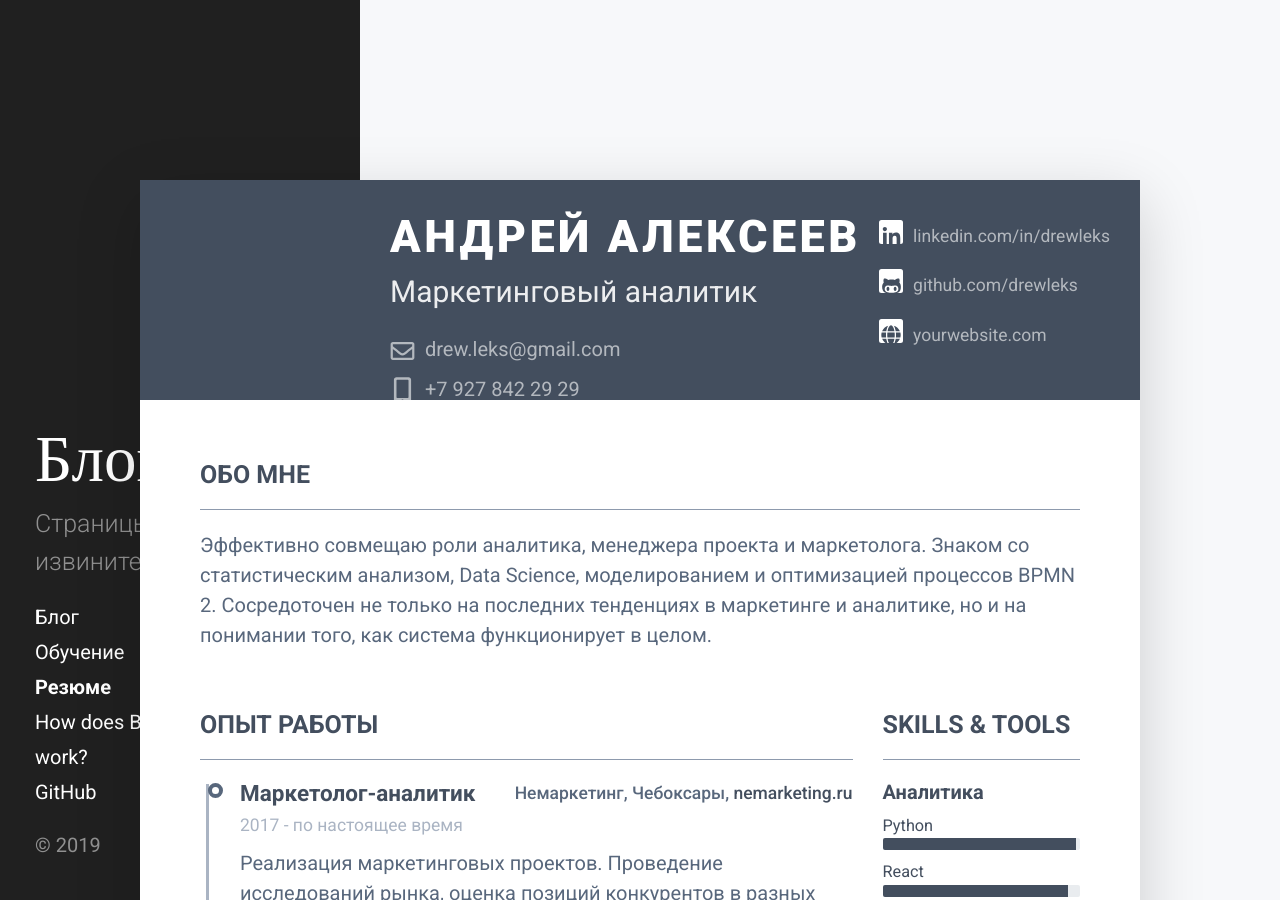
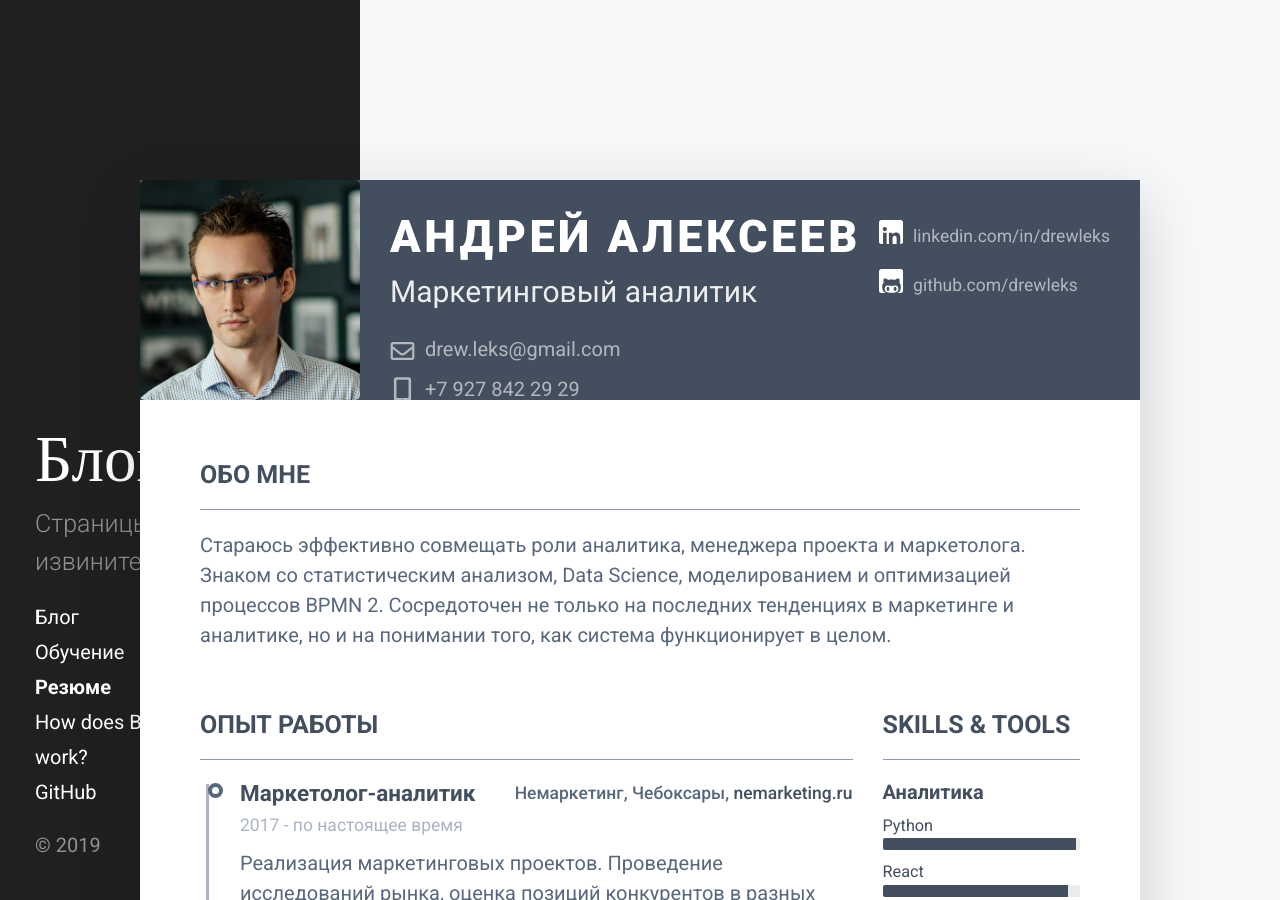
Before and after one commit to Drewleks/about-me, a Jekyll site: the page built from resume.html, in a window 1280 px wide and 900 px high. Built offline with Jekyll 4.4.1, drawn with Linux system fonts in a browser that asks for light colours; nearby versions of some CDN libraries.

Commit message:
Update resume.html

```diff
--- a/resume.html
+++ b/resume.html
@@ -32,7 +32,7 @@ title: Резюме
 	    <div class="resume-wrapper-inner mx-auto text-left bg-white shadow-lg">
 		    <header class="resume-header pt-4 pt-md-0">
 			    <div class="media flex-column flex-md-row">
-				    <img class="mr-3 img-fluid picture mx-auto" src="assets/images/profile.jpg" alt="">
+				    <img class="mr-3 img-fluid picture mx-auto" src="{{ site.baseurl }}/assets/images/profile.jpg" alt="Андрей Алексеев">
 				    <div class="media-body p-4 d-flex flex-column flex-md-row mx-auto mx-lg-0">
 					    <div class="primary-info">
 						    <h1 class="name mt-0 mb-1 text-white text-uppercase text-uppercase">Андрей Алексеев</h1>
@@ -44,10 +44,10 @@ title: Резюме
 					    </div><!--//primary-info-->
 					    <div class="secondary-info ml-md-auto mt-2">
 						    <ul class="resume-social list-unstyled">
-				                <li class="mb-3"><a href="#"><span class="fa-container text-center mr-2"><i class="fab fa-linkedin-in fa-fw"></i></span>linkedin.com/in/drewleks</a></li>
-				                <li class="mb-3"><a href="#"><span class="fa-container text-center mr-2"><i class="fab fa-github-alt fa-fw"></i></span>github.com/drewleks</a></li>
+				                <li class="mb-3"><a href="https://www.linkedin.com/in/drewleks"><span class="fa-container text-center mr-2"><i class="fab fa-linkedin-in fa-fw"></i></span>linkedin.com/in/drewleks</a></li>
+				                <li class="mb-3"><a href="https://github.com/Drewleks"><span class="fa-container text-center mr-2"><i class="fab fa-github-alt fa-fw"></i></span>github.com/drewleks</a></li>
 				                <!--<li class="mb-3"><a href="#"><span class="fa-container text-center mr-2"><i class="fab fa-codepen fa-fw"></i></span>codepen.io/username/</a></li>-->
-				                <li><a href="#"><span class="fa-container text-center mr-2"><i class="fas fa-globe"></i></span>yourwebsite.com</a></li>
+				                <!--<li><a href="#"><span class="fa-container text-center mr-2"><i class="fas fa-globe"></i></span>yourwebsite.com</a></li>-->
 						    </ul>
 					    </div><!--//secondary-info-->
 
@@ -58,7 +58,7 @@ title: Резюме
 			    <section class="resume-section summary-section mb-5">
 				    <h2 class="resume-section-title text-uppercase font-weight-bold pb-3 mb-3">Обо мне</h2>
 				    <div class="resume-section-content">
-					    <p class="mb-0">Эффективно совмещаю роли аналитика, менеджера проекта и маркетолога. Знаком со статистическим анализом, Data Science, моделированием и оптимизацией процессов BPMN 2. Сосредоточен не только на последних тенденциях в маркетинге и аналитике, но и на понимании того, как система функционирует в целом.</p>
+					    <p class="mb-0">Стараюсь эффективно совмещать роли аналитика, менеджера проекта и маркетолога. Знаком со статистическим анализом, Data Science, моделированием и оптимизацией процессов BPMN 2. Сосредоточен не только на последних тенденциях в маркетинге и аналитике, но и на понимании того, как система функционирует в целом.</p>
 				    </div>
 			    </section><!--//summary-section-->
 			    <div class="row">
```
